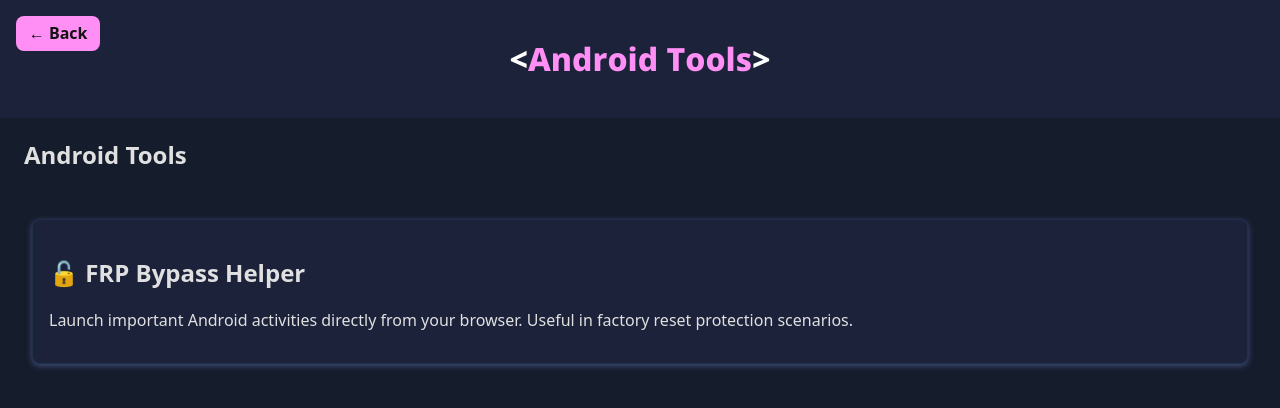
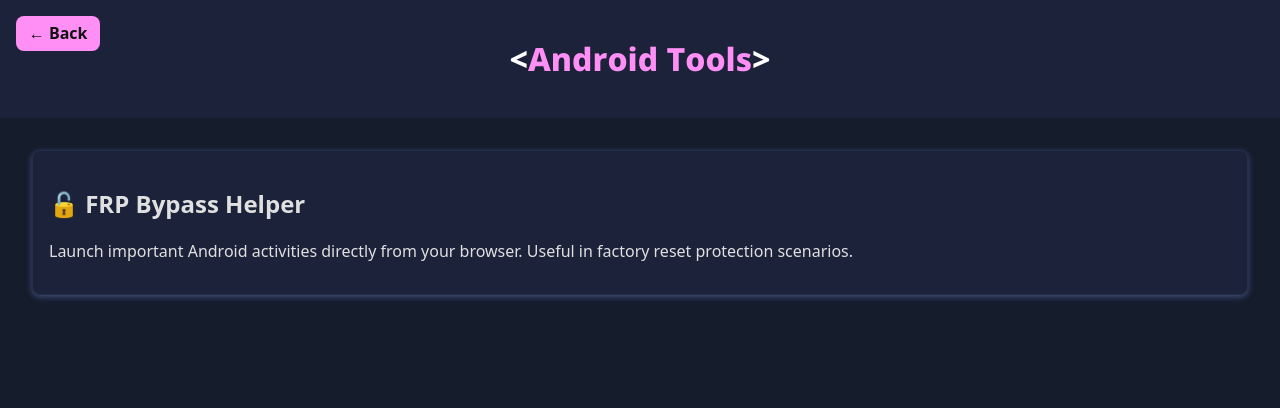
Before and after one commit to codefl0w/CodeFl0w.github.io, a Jekyll site: the page built from android-tools/index.md, in a window 1280 px wide. Shown: the top 408 px of the page. Built offline with Jekyll 4.4.1, drawn with Linux system fonts in a browser that asks for light colours.

Commit message:
Update index.md

```diff
--- a/android-tools/index.md
+++ b/android-tools/index.md
@@ -3,7 +3,6 @@ layout: default
 title: Android Tools
 ---
 
-<h2 style="margin-bottom: 1rem;">Android Tools</h2>
 
 <div class="dashboard">
   <a class="card" href="/android-tools/frp-helper.html">
```
